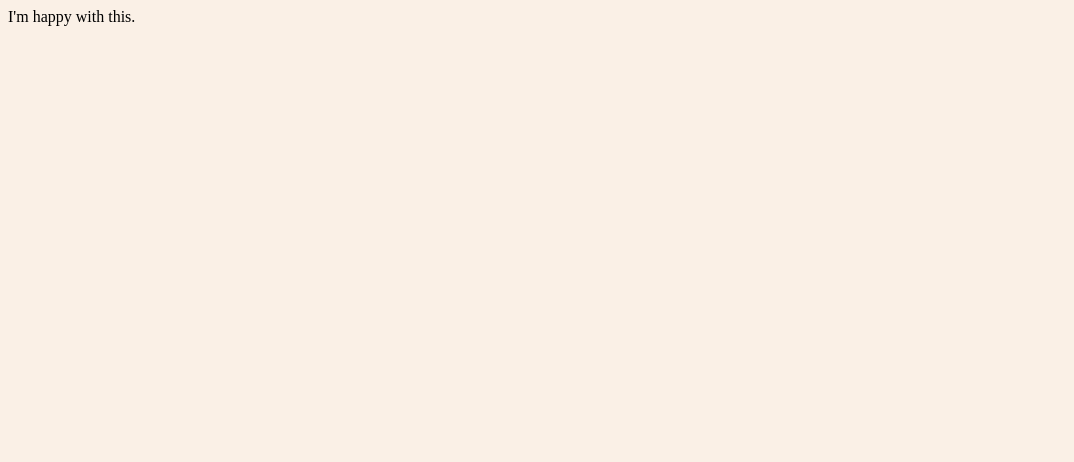
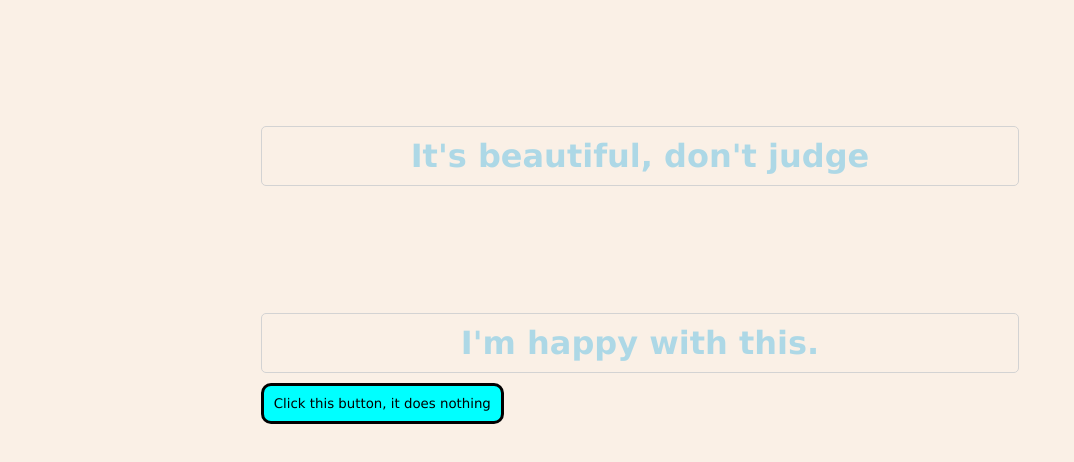
Before and after one commit to Saffaris/IBMworkshop, a plain HTML site: page index.html in a window 1280 px wide. Shown: the whole page, without its empty margins (0-1074 px from the left). Drawn offline with Linux system fonts and the light colour scheme.

Commit message:
beautiful

```diff
--- a/index.html
+++ b/index.html
@@ -5,6 +5,8 @@
   <link rel="stylesheet" type="text/css" href="mystyle.css">
 </head>
 <body>
-I'm happy with this.
+<h1>It's beautiful, don't judge</h1>
+<h1>I'm happy with this.</h1>
+<button>Click this button, it does nothing</button>
 </body>
 </html>
--- a/mystyle.css
+++ b/mystyle.css
@@ -2,7 +2,36 @@ body {
     background-color: linen;
 }
 
+*{
+    font-family: "Verdana", Times, serif;
+}
 h1 {
-    color: maroon;
-    margin-left: 40px;
+
+
+    color: lightblue;
+    text-align: center;
+    border: solid;
+    border-radius: 5px;
+    border-width: 1px;
+    border-color: lightgrey;
+    padding: 10px;
+    margin: 20%;
+    margin-top: 10%;
+    margin-bottom: 10px;
 }
+
+button {
+    margin-left: 20%;
+
+    padding: 10px;
+    border-radius: 10px;
+    border: solid;
+    border-color: black;
+    background-color: aqua;
+}
+
+button:hover {
+    background-color: aquamarine;
+    border-color: grey;
+    color: brown;
+}
```
